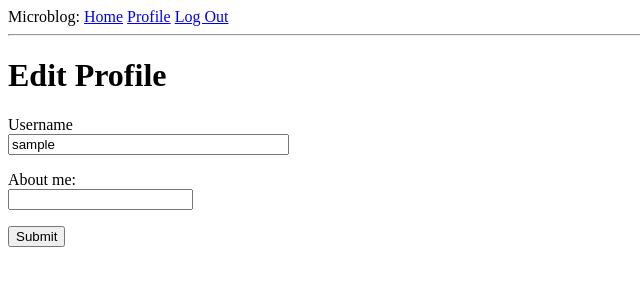
After one commit to GirasolXimena/microblog-python-flask, a Flask app: page /edit_profile in a window 1280 px wide. The commit adds this page. Shown: the top 300 px of the page, without its empty margins (0-640 px from the left). Run offline with Flask 2, Linux system fonts and the light colour scheme; the visitor is signed in with stand-in values (Sample User, id 1); data comes from the database, SQL or seed files in the repository; both versions use the stored data as it was after the commit.

Commit message:
added edit profile and username view and functions

```diff
--- a/app/forms.py
+++ b/app/forms.py
@@ -1,6 +1,6 @@
 from flask_wtf import FlaskForm
-from wtforms import StringField, PasswordField, BooleanField, SubmitField
-from wtforms.validators import DataRequired, ValidationError, Email, EqualTo
+from wtforms import StringField, PasswordField, BooleanField, SubmitField, TextAreaField
+from wtforms.validators import DataRequired, ValidationError, Email, EqualTo, Length
 from app.models import User
 
 
@@ -26,3 +26,9 @@ class RegistrationForm(FlaskForm):
         user = User.query.filter_by(email=email.data).first()
         if user is not None:
             raise ValidationError('Please use a different email address...')
+
+
+class EditProfileForm(FlaskForm):
+    username = StringField('Username', validators=[DataRequired()])
+    about_me = StringField('About me:', validators=[Length(min=0, max=140)])
+    submit = SubmitField('Submit')
--- a/app/models.py
+++ b/app/models.py
@@ -17,6 +17,8 @@ class User(UserMixin, db.Model):
     email = db.Column(db.String(120), index=True, unique=True)
     password_hash = db.Column(db.String(120))
     posts = db.relationship('Post', backref='author', lazy='dynamic')
+    about_me = db.Column(db.String(140))
+    last_seen = db.Column(db.DateTime, default=datetime.utcnow)
 
     def set_password(self, password):
         self.password_hash = generate_password_hash(password)
--- a/app/routes.py
+++ b/app/routes.py
@@ -1,10 +1,18 @@
 from flask import render_template, flash, redirect, url_for, request
 from app import app
 from app import db
-from app.forms import LoginForm, RegistrationForm
+from app.forms import LoginForm, RegistrationForm, EditProfileForm
 from flask_login import current_user, login_user, login_required, logout_user
 from app.models import User
 from werkzeug.urls import url_parse
+from datetime import datetime
+
+
+@app.before_request
+def before_request():
+    if current_user.is_authenticated:
+        current_user.last_seen = datetime.utcnow()
+        db.session.commit()
 
 
 @app.route('/')
@@ -62,6 +70,7 @@ def logout():
     logout_user()
     return redirect(url_for('index'))
 
+
 @app.route('/user/<username>')
 @login_required
 def user(username):
@@ -71,3 +80,19 @@ def user(username):
         {'author': user, 'body': 'Test post #2'},
     ]
     return render_template('user.html', user=user, posts=posts)
+
+
+@app.route('/edit_profile', methods=['GET', 'POST'])
+@login_required
+def edit_profile():
+    form = EditProfileForm()
+    if form.validate_on_submit():
+        current_user.username = form.username.data
+        current_user.about_me = form.about_me.data
+        db.session.commit()
+        flash('Your changed have been saved...')
+        return redirect(url_for('edit_profile'))
+    elif request.method == 'GET':
+        form.username.data = current_user.username
+        form.about_me.data = current_user.about_me
+    return render_template('edit_profile.html', title='Edit Profile', form=form)
--- /dev/null
+++ b/app/templates/edit_profile.html
@@ -0,0 +1,23 @@
+{% extends "base.html" %}
+
+{% block content %}
+    <h1>Edit Profile</h1>
+    <form action="" method="post">
+        {{ form.hidden_tag() }}
+        <p>
+            {{ form.username.label }}<br>
+            {{ form.username(size=32) }}<br>
+            {% for error in form.username.errors %}
+            <span style="color: red;">[{{ error }}]</span>
+            {% endfor %}
+        </p>
+        <p>
+            {{ form.about_me.label }}<br>
+            {{ form.about_me(cols=50, rows=4) }}<br>
+            {% for error in form.about_me.errors %}
+            <span style="color: red;">[{{ error }}]</span>
+            {% endfor %}
+        </p>
+        <p>{{ form.submit() }}</p>
+    </form>
+{% endblock %}
```
Also changed, not shown: app/templates/user.html (+8 -2 lines), migrations/versions/89fb51075d34_added_about_me_and_last_seen_to_user_.py (added, +30 -0 lines), app.db.
